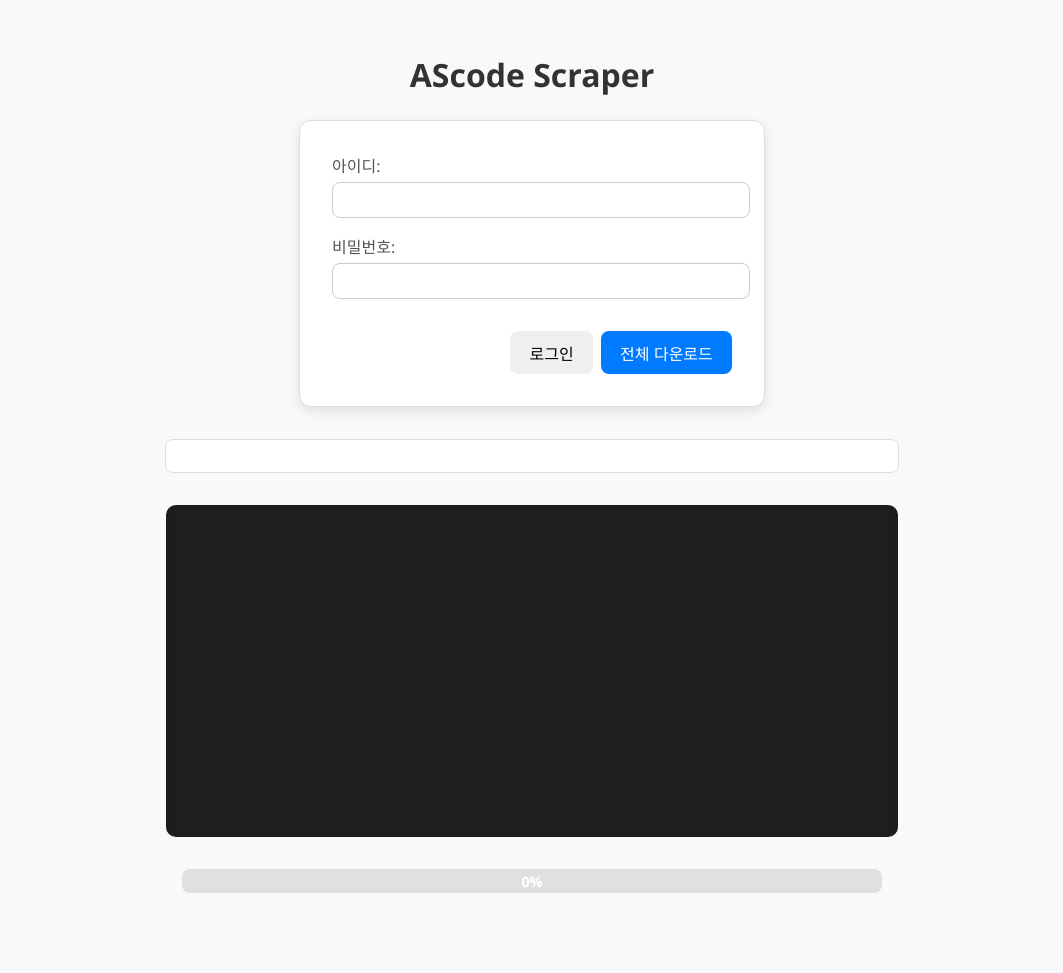
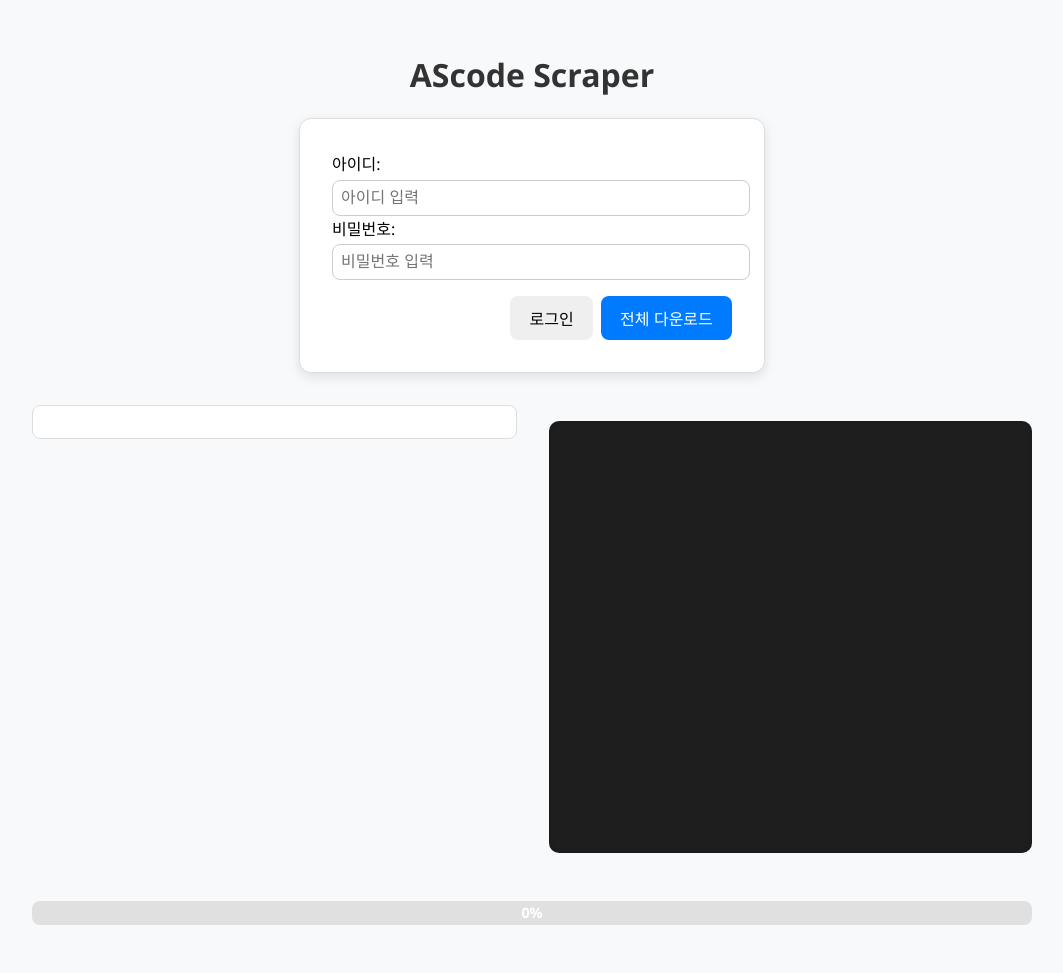
Before and after one commit to MIOsGIT/AScode-scraper, a Flask app: page / in a window 1280 px wide. Shown: the whole page, without its empty margins (108-1171 px from the left). Before the commit the page ends 893 px from the top, so only its background shows below. Run offline with Flask 3, Linux system fonts and the light colour scheme.

Commit message:
ui + 다운되는 문제 이름 수정

```diff
--- a/templates/index.html
+++ b/templates/index.html
@@ -9,29 +9,25 @@
       background-color: #f8f9fa;
       margin: 0;
       padding: 2rem;
-      display: flex;
-      flex-direction: column;
-      align-items: center;
     }
+
     h1 {
+      text-align: center;
       color: #333;
-      margin-bottom: 1.5rem;
     }
+
     .form-box {
       background: #fff;
       border: 1px solid #ddd;
       border-radius: 12px;
       padding: 2rem;
-      width: 100%;
       max-width: 400px;
+      margin: 0 auto;
       box-shadow: 0 4px 12px rgba(0,0,0,0.1);
     }
-    label {
-      display: block;
-      margin-bottom: 1rem;
-      color: #555;
-    }
-    input[type="text"], input[type="password"] {
+
+    input[type="text"],
+    input[type="password"] {
       width: 100%;
       padding: 0.5rem;
       margin-top: 0.3rem;
@@ -39,6 +35,7 @@
       border: 1px solid #ccc;
       border-radius: 8px;
     }
+
     button {
       margin-top: 1rem;
       padding: 0.6rem 1.2rem;
@@ -47,39 +44,68 @@
       border-radius: 8px;
       cursor: pointer;
     }
+
     button:disabled {
       background-color: #ccc;
       color: #666;
       cursor: not-allowed;
     }
+
     #downloadBtn {
       background-color: #007bff;
       color: white;
       margin-left: 0.5rem;
     }
+
+    .btn-group {
+      display: flex;
+      justify-content: flex-end;
+    }
+
+    #mainContainer {
+      display: flex;
+      gap: 2rem;
+      margin-top: 2rem;
+      align-items: flex-start;
+      max-width: 1000px;
+      margin-left: auto;
+      margin-right: auto;
+    }
+
+    #submissionsContainer {
+      flex: 1;
+      background: #fff;
+      border: 1px solid #ddd;
+      border-radius: 8px;
+      padding: 1rem;
+      max-height: 400px;
+      overflow-y: auto;
+    }
+
+    #submissionsContainer label {
+      display: block;
+      margin-bottom: 0.5rem;
+    }
+
     #logBox {
+      flex: 1;
       background: #1e1e1e;
       color: #00ff88;
       padding: 1rem;
-      margin-top: 2rem;
       border-radius: 10px;
-      width: 100%;
-      max-width: 700px;
-      height: 300px;
+      height: 400px;
       overflow-y: auto;
       font-family: 'Courier New', monospace;
       white-space: pre-wrap;
       box-shadow: inset 0 0 5px #00000033;
     }
-    .btn-group {
-      display: flex;
-      justify-content: flex-end;
-    }
+
     #progressWrapper {
       width: 100%;
-      max-width: 700px;
-      margin-top: 1rem;
+      max-width: 1000px;
+      margin: 2rem auto 0;
     }
+
     #progressOuter {
       background: #e0e0e0;
       border-radius: 8px;
@@ -87,12 +113,14 @@
       height: 24px;
       position: relative;
     }
+
     #progressBarCustom {
       background: linear-gradient(to right, #2196f3, #4caf50);
       height: 100%;
       width: 0%;
       transition: width 0.3s ease;
     }
+
     #progressLabel {
       position: absolute;
       top: 0;
@@ -106,39 +134,44 @@
       color: #fff;
       font-weight: bold;
     }
+
     #etaDisplay {
       margin-top: 0.5rem;
       font-size: 0.9rem;
       color: #666;
+      text-align: center;
     }
-    #submissionsContainer {
-      margin-top: 2rem;
-      max-width: 700px;
-      width: 100%;
-      background: #fff;
-      border: 1px solid #ddd;
-      border-radius: 8px;
-      padding: 1rem;
-    }
-    #submissionsContainer label {
-      display: block;
-      margin-bottom: 0.5rem;
+
+    #downloadLinkWrapper {
+      margin-top: 1rem;
+      text-align: center;
     }
   </style>
 </head>
 <body>
   <h1>AScode Scraper</h1>
+
   <div class="form-box">
-    <label>아이디: <input type="text" id="userId" /></label>
-    <label>비밀번호: <input type="password" id="password" /></label>
+    <label>아이디:
+      <input type="text" id="userId" placeholder="아이디 입력" />
+    </label>
+    <label>비밀번호:
+      <input type="password" id="password" placeholder="비밀번호 입력" />
+    </label>
+
     <div class="btn-group">
       <button onclick="login()">로그인</button>
-      <button id="downloadBtn" onclick="downloadAll()" disabled>전체 다운로드</button>
+      <button onclick="startDownload()" id="downloadBtn" disabled>전체 다운로드</button>
     </div>
-    <button onclick="downloadSelected()" id="downloadSelectedBtn" style="display:none;">선택 다운로드</button>
+
+    <button onclick="downloadSelected()" id="downloadSelectedBtn" style="margin-top: 1rem; display: none;">선택 다운로드</button>
   </div>
-  <div id="submissionsContainer"></div>
-  <pre id="logBox"></pre>
+
+  <div id="mainContainer">
+    <div id="submissionsContainer"></div>
+    <pre id="logBox"></pre>
+  </div>
+
   <div id="progressWrapper">
     <div id="progressOuter">
       <div id="progressBarCustom"></div>
@@ -146,40 +179,11 @@
     </div>
     <div id="etaDisplay"></div>
   </div>
+
   <div id="downloadLinkWrapper"></div>
 
   <script>
-    async function login() {
-      const userId = document.getElementById("userId").value;
-      const password = document.getElementById("password").value;
-      const res = await fetch("/login", {
-        method: "POST",
-        headers: { "Content-Type": "application/json" },
-        body: JSON.stringify({ user_id: userId, password })
-      });
-      const data = await res.json();
-      if (data.success) {
-        log("✅ 로그인 성공");
-        document.getElementById("downloadBtn").disabled = false;
-        loadSubmissions(userId);
-      } else {
-        log("❌ 로그인 실패");
-      }
-    }
-
-    async function loadSubmissions(userId) {
-      const res = await fetch(`/submissions?user_id=${encodeURIComponent(userId)}`);
-      const data = await res.json();
-      const container = document.getElementById("submissionsContainer");
-      if (data.success) {
-        container.innerHTML = data.submissions.map(sub =>
-          `<label><input type="checkbox" value="${sub.runid}" /> ${sub.problem_id} (${sub.language})</label>`
-        ).join("");
-        document.getElementById("downloadSelectedBtn").style.display = "inline-block";
-      } else {
-        log("❌ 제출 목록 로딩 실패");
-      }
-    }
+    let pollingInterval = null;
 
     function log(msg) {
       const box = document.getElementById("logBox");
@@ -187,60 +191,137 @@
       box.scrollTop = box.scrollHeight;
     }
 
+    async function login() {
+      const userId = document.getElementById("userId").value;
+      const password = document.getElementById("password").value;
+
+      const res = await fetch("/login", {
+        method: "POST",
+        headers: { "Content-Type": "application/json" },
+        body: JSON.stringify({ user_id: userId, password: password })
+      });
+
+      const result = await res.json();
+      if (result.success) {
+        log("✅ 로그인 성공!");
+        document.getElementById("downloadBtn").disabled = false;
+        loadSubmissions();
+      } else {
+        log("❌ 로그인 실패!");
+      }
+    }
+
+    async function loadSubmissions() {
+      const userId = document.getElementById("userId").value;
+      const res = await fetch(`/submissions?user_id=${encodeURIComponent(userId)}`);
+      const data = await res.json();
+      const container = document.getElementById("submissionsContainer");
+
+      if (data.success) {
+        const html = data.submissions.map(sub => {
+          const cleanLang = sub.language.split("/")[0].trim();
+          return `<label><input type="checkbox" value="${sub.runid}" /> ${sub.problem_id} (${cleanLang})</label>`;
+        }).join("");
+        container.innerHTML = `<strong>📋 제출 기록 (${data.submissions.length}개)</strong><br/>` + html;
+        document.getElementById("downloadSelectedBtn").style.display = "inline-block";
+      } else {
+        container.innerHTML = "⚠️ 제출 목록을 불러오지 못했습니다.";
+      }
+    }
+
+    function formatEta(seconds) {
+      if (seconds == null || isNaN(seconds)) return "";
+      const mins = Math.floor(seconds / 60);
+      const secs = seconds % 60;
+      return `⏳ 예상 남은 시간: ${mins}분 ${secs}초`;
+    }
+
+    function updateProgressUI(data) {
+      const bar = document.getElementById("progressBarCustom");
+      const label = document.getElementById("progressLabel");
+      const eta = document.getElementById("etaDisplay");
+
+      if (data.progress) {
+        const { current, total, percent } = data.progress;
+        bar.style.width = `${percent}%`;
+        label.textContent = `[${current}/${total}] (${percent.toFixed(1)}%)`;
+      }
+
+      if (data.eta_seconds !== undefined) {
+        eta.textContent = formatEta(data.eta_seconds);
+      }
+    }
+
     function pollStatus(userId) {
-      const interval = setInterval(async () => {
-        const res = await fetch(`/status?user_id=${encodeURIComponent(userId)}`);
-        const data = await res.json();
-        updateProgress(data);
-        if (data.logs) {
-          document.getElementById("logBox").textContent = data.logs.join("\n");
-        }
-        if (data.status === "done") {
-          clearInterval(interval);
-          if (data.zip_path) {
-            const link = `<a href="/get_zip?path=${encodeURIComponent(data.zip_path)}" download><button>📦 ZIP 다운로드</button></a>`;
-            document.getElementById("downloadLinkWrapper").innerHTML = link;
-          }
-        }
+      if (pollingInterval) clearInterval(pollingInterval);
+
+      pollingInterval = setInterval(() => {
+        fetch(`/status?user_id=${encodeURIComponent(userId)}`)
+          .then(res => res.json())
+          .then(data => {
+            if (Array.isArray(data.logs)) {
+              const logBox = document.getElementById("logBox");
+              logBox.textContent = data.logs.join("\n");
+              logBox.scrollTop = logBox.scrollHeight;
+            }
+
+            updateProgressUI(data);
+
+            if (data.status === "done") {
+              clearInterval(pollingInterval);
+              log("🎉 다운로드 완료!");
+              if (data.zip_path) {
+                const wrapper = document.getElementById("downloadLinkWrapper");
+                wrapper.innerHTML = `<a href="/get_zip?path=${encodeURIComponent(data.zip_path)}" download>
+                  <button style='margin-top:1rem;padding:0.6rem 1.2rem;font-size:1rem;background:#28a745;color:#fff;border:none;border-radius:8px;'>📦 ZIP 다운로드</button></a>`;
+              }
+            }
+          });
       }, 1500);
     }
 
-    function updateProgress(data) {
-      const bar = document.getElementById("progressBarCustom");
-      const label = document.getElementById("progressLabel");
-      const eta = document.getElementById("etaDisplay");
-      if (data.progress) {
-        bar.style.width = `${data.progress.percent}%`;
-        label.textContent = `[${data.progress.current}/${data.progress.total}] (${data.progress.percent.toFixed(1)}%)`;
-      }
-      if (data.eta_seconds !== undefined) {
-        const mins = Math.floor(data.eta_seconds / 60);
-        const secs = data.eta_seconds % 60;
-        eta.textContent = `⏳ 예상 남은 시간: ${mins}분 ${secs}초`;
-      }
-    }
+    function startDownload() {
+      const userId = document.getElementById("userId").value;
+      log("📥 전체 다운로드를 시작합니다...");
 
-    function downloadAll() {
-      const userId = document.getElementById("userId").value;
-      log("📥 전체 다운로드 시작");
       fetch("/download", {
         method: "POST",
         headers: { "Content-Type": "application/json" },
         body: JSON.stringify({ user_id: userId })
-      }).then(() => pollStatus(userId));
+      })
+      .then(res => res.json())
+      .then(data => {
+        if (data.success) {
+          log("⏳ 백그라운드 다운로드 시작됨...");
+          document.getElementById("downloadLinkWrapper").innerHTML = "";
+          pollStatus(userId);
+        } else {
+          log("❌ 다운로드 시작 실패: " + data.message);
+        }
+      });
     }
 
     function downloadSelected() {
       const userId = document.getElementById("userId").value;
-      const runids = Array.from(document.querySelectorAll("#submissionsContainer input[type='checkbox']:checked"))
-        .map(cb => cb.value);
-      if (!runids.length) return alert("선택된 제출이 없습니다");
-      log(`📥 선택 다운로드 시작 (${runids.length}개)`);
+      const runids = Array.from(document.querySelectorAll("#submissionsContainer input[type='checkbox']:checked")).map(cb => cb.value);
+      if (runids.length === 0) {
+        alert("다운받을 제출을 선택해주세요!");
+        return;
+      }
+      log(`📥 선택한 ${runids.length}개의 제출 다운로드 시작...`);
       fetch("/download_selected", {
         method: "POST",
         headers: { "Content-Type": "application/json" },
         body: JSON.stringify({ user_id: userId, runids })
-      }).then(() => pollStatus(userId));
+      })
+      .then(res => res.json())
+      .then(data => {
+        if (data.success) {
+          pollStatus(userId);
+        } else {
+          log("❌ 선택 다운로드 실패: " + data.message);
+        }
+      });
     }
   </script>
 </body>
```
Also changed, not shown: downloader.py (+13 -15 lines).
